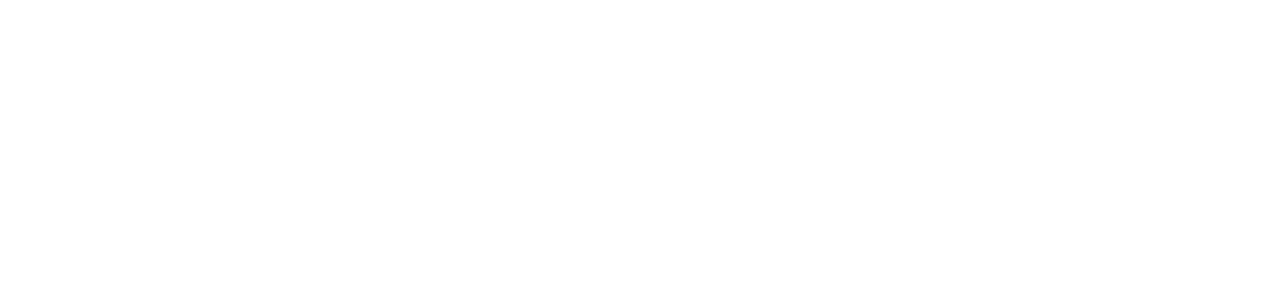
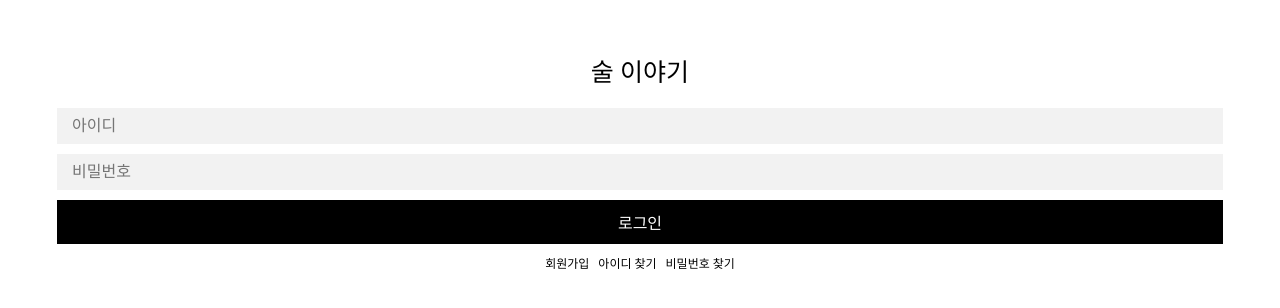
Before and after one commit to likelionAlcohol/alcohol_story, a React (Create React App) app: page /login in a window 1280 px wide. Before the commit this address had no page. Shown: the part 128-436 px from the top of the page. Built offline with nearby package versions, Linux system fonts and the light colour scheme.

Commit message:
add login page, update header

```diff
--- a/src/App.js
+++ b/src/App.js
@@ -7,6 +7,11 @@
 import Post from './pages/Post';
 import WritingPost from './pages/WritePage';
 import Category from './pages/Category';
+
+import Login from './pages/Login';
+import MyProfile from './pages/MyProfile';
+import Signup from './pages/Signup';
+import Search from './pages/Search';
 
 function App() {
   return (
@@ -18,6 +23,10 @@
       <Route path="/post" element={<Post/>}/>
       <Route path="/write" element={<WritingPost />} />
       <Route path="/category" element={<Category />} />
+      <Route path="/login" element={<Login />} />
+      <Route path="/myprofile" element={<MyProfile />} />
+      <Route path="/signup" element={<Signup />} />
+      <Route path="/search" element={<Search />} />
     </Routes>
   );
 }
--- /dev/null
+++ b/src/component/login/LoginPage.js
@@ -0,0 +1,24 @@
+import styles from './LoginPage.module.css';
+import {Link} from 'react-router-dom';
+
+function LoginPage(){
+    return(
+        <div className={styles.container}>
+            <Link to='/' className={styles.logo}>술 이야기</Link>
+            <div className={styles.loginInput}>
+                <input type='text' placeholder='아이디' className={styles.id}/>
+                <input type='text' placeholder='비밀번호' className={styles.password}/>
+            </div>
+            <button className={styles.loginBtn}>
+                로그인
+            </button>
+            <div className={styles.loginFooter}>
+                <Link to='/signup' className={styles.signup}>회원가입</Link>
+                <Link to='#' className={styles.idSearch}>아이디 찾기</Link>
+                <Link to='#' className={styles.pwSearch}>비밀번호 찾기</Link>
+            </div>
+        </div>
+    )
+}
+
+export default LoginPage;
--- /dev/null
+++ b/src/component/login/LoginPage.module.css
@@ -0,0 +1,86 @@
+.container {
+    display: flex;
+    flex-direction: column;
+    justify-content: center;
+    align-items: center;
+    padding: 180px 57px 430px 57px;
+}
+
+.loginInput {
+    width: 100%;
+}
+
+.logo {
+    font-size: 25px;
+    font-family: 'Noto Serif KR', serif;
+    text-decoration: none;
+    color: black;
+    text-align: center;
+}
+
+.id {
+    width: 100%;
+    border: none;
+    background-color: #F2F2F2;
+    box-sizing: border-box;
+    padding: 9px 15px;
+    margin: 20px 0px 5px 0px;
+    font-family: 'Pretendard';
+    font-size: 16px;
+}
+
+.password{
+    width: 100%;
+    border: none;
+    background-color: #F2F2F2;
+    box-sizing: border-box;
+    padding: 9px 15px;
+    font-family: 'Pretendard';
+    font-size: 16px;
+    margin: 5px 0px 5px 0px;
+}
+
+
+.loginBtn{
+    width: 100%;
+    border: none;
+    font-family: 'Pretendard';
+    font-weight: 400;
+    font-size: 16px;
+    margin: 5px 0px 5px 0px;
+    background-color: black;
+    color: white;
+    padding: 10px;
+}
+
+.loginFooter{
+    text-decoration: none;
+    margin: 5px 0px 5px 0px;
+}
+
+
+.signup{
+    font-size: 12px;
+    text-decoration: none;
+    color: black;
+    font-weight: 400;
+    font-family: 'Pretendard';
+    padding-right: 9px;
+}
+
+.idSearch{
+    font-size: 12px;
+    text-decoration: none;
+    color: black;
+    font-weight: 400;
+    font-family: 'Pretendard';
+    padding-right: 9px;
+}
+
+.pwSearch{
+    font-size: 12px;
+    text-decoration: none;
+    color: black;
+    font-weight: 400;
+    font-family: 'Pretendard';
+}
--- a/src/component/shared/js/Header.js
+++ b/src/component/shared/js/Header.js
@@ -13,17 +13,18 @@
 
 
     return(
-        <Container style={activeHeader==='main'?{backgroundColor:'black'}:{backgroundColor:'white'}}>
-            <IMG src={back} onClick={()=>navigate(-1)} style={activeHeader==='recommendation'?{display:'none'}:(activeHeader==='main'?{display:'none'}:{display:'block'})}/>
-            {activeHeader==='main'?<Logo to='/' style={{color:'white'}}>술 이야기</Logo>:(activeHeader==='recommendation'?<Logo to='/'>술 이야기</Logo>:<Back onClick={()=>navigate(-1)}>이전</Back>)}
-            <Link to='#'><Search src={activeHeader==='main'?"data/searchIconWhite.png":"data/searchIcon.png"}/></Link>
-            <Link to='#'><Profile src={profile_image}/></Link>
+        <Container activeHeader={activeHeader}>
+            <IMG src={back} onClick={()=>navigate(-1)} activeHeader={activeHeader}/>
+            {((activeHeader==='main')||(activeHeader==='recommendation'))?<Logo to='/' activeHeader={activeHeader}>술 이야기</Logo>:<Back onClick={()=>navigate(-1)}>{activeHeader==='signup'?'회원가입':'이전'}</Back>}
+            <Link to='#'><Search src={activeHeader==='main'?"data/searchIconWhite.png":"data/searchIcon.png"} activeHeader={activeHeader}/></Link>
+            <Link to='#'><Profile src={profile_image} activeHeader={activeHeader}/></Link>
         </Container>
     )
 }
 
 const IMG = styled.img`
     padding-right: 16px;
+    display: ${props => (props.activeHeader === 'main') || (props.activeHeader === 'recommendation')?'none':'block'};
 `
 
 const Container = styled.div`
@@ -36,15 +37,16 @@
 align-items: center;
 height: 55px;
 padding: 20px;
-border-bottom: 2px solid black;
+border-bottom: ${props => props.activeHeader === 'signup'?'none':'2px solid black'};
+background-color: ${props => props.activeHeader === 'main'?'black':'white'};
 `
 
 const Logo = styled(Link)`
 flex: 5;
 font-size: 25px;
-color: black;
 font-family: 'Noto Serif KR', serif;
 text-decoration: none;
+color: ${props=> props.activeHeader === 'main'?'white':'black'};
 `
 
 const Back = styled(Link)`
@@ -53,6 +55,7 @@
 font-weight: 600;
 color: black;
 text-decoration: none;
+font-family: 'Pretendard';
 `
 
 const Search = styled.img`
@@ -62,6 +65,7 @@
 height:auto;
 max-width:40px;
 max-height: 40px;
+display: ${props => (props.activeHeader === "signup")?'none':'block'};
 `
 
 const Profile = styled.img`
@@ -69,6 +73,7 @@
 width: 35px;
 height: 35px;
 object-fit: cover;
+display: ${props => (props.activeHeader === "signup")?'none':'block'};
 `
 
 export default Header;
--- /dev/null
+++ b/src/pages/Login.js
@@ -0,0 +1,9 @@
+import LoginPage from '../component/login/LoginPage';
+
+function Login(){
+    return(
+        <LoginPage/>
+    )
+}
+
+export default Login;
--- /dev/null
+++ b/src/pages/MyProfile.js
@@ -0,0 +1,9 @@
+function MyProfile(){
+    return(
+        <div>
+
+        </div>
+    )
+}
+
+export default MyProfile;
--- /dev/null
+++ b/src/pages/Search.js
@@ -0,0 +1,9 @@
+function Search(){
+    return(
+        <div>
+
+        </div>
+    )
+}
+
+export default Search;
--- /dev/null
+++ b/src/pages/Signup.js
@@ -0,0 +1,11 @@
+import ContentsLayout from '../component/shared/js/ContentsLayout';
+
+function Signup(){
+    return(
+        <ContentsLayout activeHeader="signup">
+
+        </ContentsLayout>
+    )
+}
+
+export default Signup;
```
Also changed, not shown: src/component/signup/SignupPage.js (added, +9 -0 lines), src/component/write/write.css (deleted, +0 -162 lines), src/component/write/write.js (deleted, +0 -96 lines).
